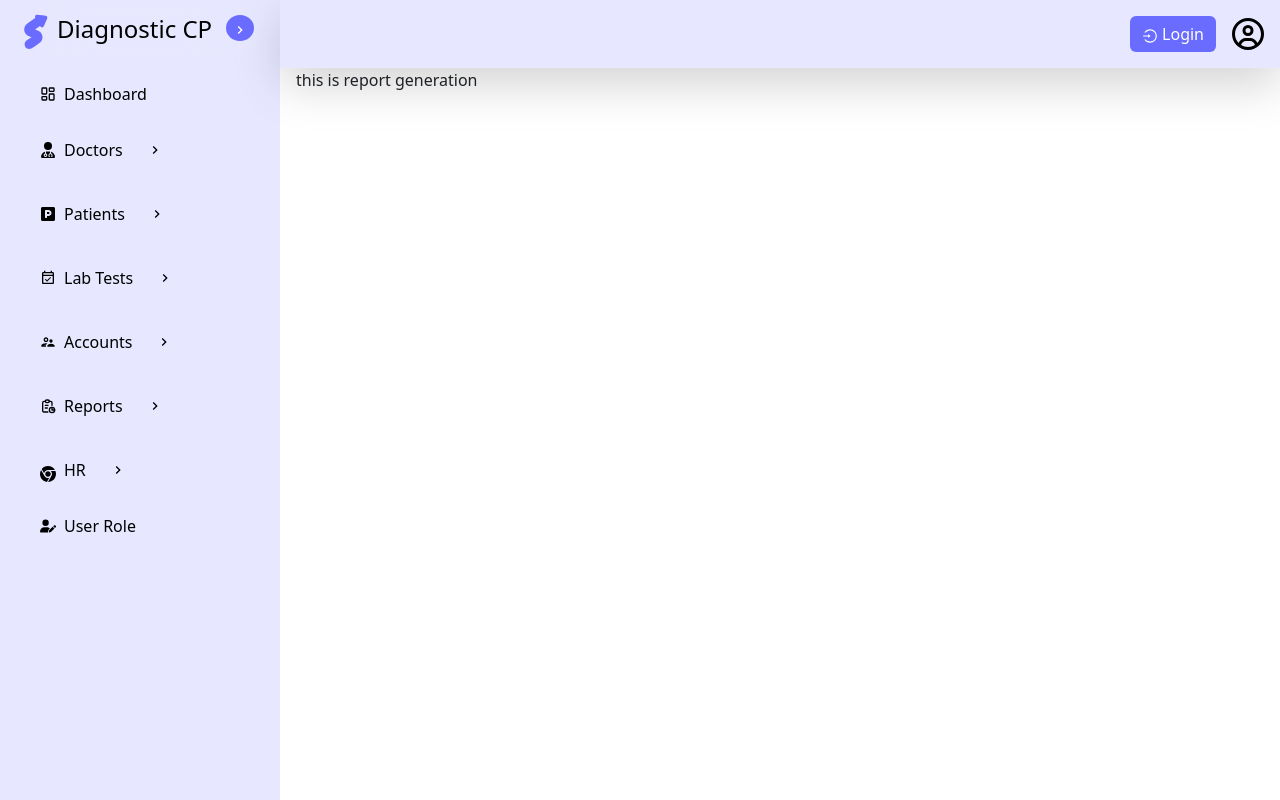
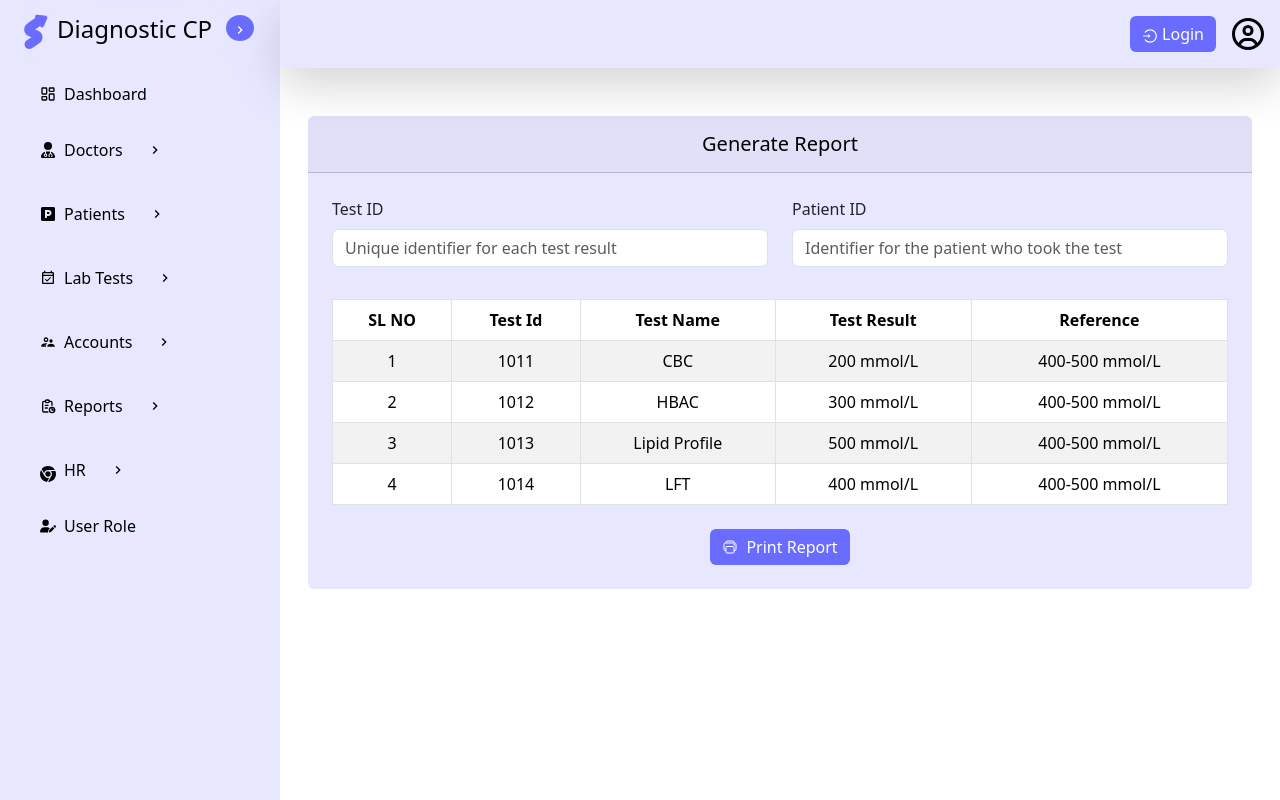
Before and after one commit to majbaulhoque/Hospital-Management-Systemstem, a React (Vite) app: page /lab-test/report-generation in a window 1280 px wide. Built offline with nearby package versions, Linux system fonts and the light colour scheme.

Commit message:
added generate report

```diff
--- /dev/null
+++ b/src/Component/LabTest/ReportGeneration/Report.jsx
@@ -0,0 +1,111 @@
+import { Button, Card, Col, Form, Row, Table } from "react-bootstrap";
+import FormInput from "../../From/FormInput";
+import { useForm } from "react-hook-form";
+import { IoPrintOutline } from "react-icons/io5";
+
+const Report = () => {
+  const { handleSubmit, control } = useForm();
+  // const [testData , setTestData] = useState([])
+
+  const onSubmit = (data) => {
+    console.log("Form data:", data);
+    // Handle form submission (e.g., API call)
+  };
+
+  const testData = [
+    { id: 1, code: "1011", name: "CBC", result: 200 },
+    { id: 2, code: "1012", name: "HBAC", result: 300 },
+    { id: 3, code: "1013", name: "Lipid Profile", result: 500 },
+    { id: 4, code: "1014", name: "LFT", result: 400 },
+    // Add more test data as needed
+  ];
+
+  return (
+    <div className="container mt-5 mb-5">
+      <Card className=" shadow-md custom-bg-main-light border-0 rounded">
+        <Card.Header
+          as="h5"
+          className=" text-black text-center py-3 rounded-top"
+        >
+         Generate Report
+        </Card.Header>
+        <Card.Body className="p-4">
+          {/* <h4 className="col-lg-3 col-9 mx-auto text-center py-2 rounded-2 mb-5 bg-secondary bg-opacity-25">
+              Result Input Details
+            </h4> */}
+          <Form onSubmit={handleSubmit(onSubmit)}>
+            <Row>
+              <Col md={6}>
+                <FormInput
+                  name="TestId"
+                  control={control}
+                  label="Test ID"
+                  placeholder="Unique identifier for each test result"
+                  rules={{ required: "Result ID is required" }}
+                />
+              </Col>
+              <Col md={6}>
+                <FormInput
+                  name="patientId"
+                  control={control}
+                  label="Patient ID"
+                  placeholder="Identifier for the patient who took the test"
+                  rules={{ required: "Patient ID is required" }}
+                />
+              </Col>
+            </Row>
+            <div className="table-responsive ">
+              <Table
+                striped
+                responsive
+                bordered
+                hover
+                className="text-center mt-3 mb-4  shadow-md Custom-bg-main-light"
+              >
+                <thead className="thead-dark">
+                  <tr>
+                    <th>SL NO</th>
+                    <th>Test Id</th>
+                    <th>Test Name</th>
+                    <th>Test Result</th>
+                    <th>Reference</th>
+                  </tr>
+                </thead>
+                <tbody>
+                  {testData?.map((test, index) => (
+                    <tr key={test.id}>
+                      <td>{index + 1}</td>
+                      <td>{test.code}</td>
+                      <td>{test.name}</td>
+                      <td>
+                      {test.result} mmol/L
+                    </td>
+                    <td>
+                      400-500  mmol/L
+                      </td>
+                    </tr>
+                  ))}
+                </tbody>
+              </Table>
+            </div>
+            <div className="text-center w-100">
+              <Button
+                className="custom-bg-main border-0 d-flex align-items-center  mx-auto  gap-2 justify-content-center"
+                variant="primary"
+                type="submit"
+                size="md"
+              >
+                <IoPrintOutline />
+                Print Report
+              </Button>
+            </div>
+          </Form>
+
+          {/* test result */}
+        </Card.Body>
+      </Card>
+    </div>
+  );
+};
+
+export default Report;
--- a/src/Component/LabTest/TestManagement/AddNewTest/TestForm.jsx
+++ b/src/Component/LabTest/TestManagement/AddNewTest/TestForm.jsx
@@ -25,7 +25,7 @@ const TestForm = () => {
         >
           Create New Test
         </Card.Header>
-        <Card.Body className="p-5">
+        <Card.Body className="p-lg-5 p-3">
           <Form onSubmit={handleSubmit(onSubmit)}>
             <Row className="mb-3">
               <Col md={4}>
@@ -195,7 +195,7 @@ const TestForm = () => {
                 className="custom-bg-main border-0 d-flex align-items-center mx-auto gap-2 justify-content-center"
                 variant="primary"
                 type="submit"
-                size="lg"
+                size="md"
               >
                 <FiSave />
                 Save
--- a/src/Component/LabTest/TestManagement/EditTestDetails/EditTestForm.jsx
+++ b/src/Component/LabTest/TestManagement/EditTestDetails/EditTestForm.jsx
@@ -24,7 +24,7 @@ const EditTestForm = () => {
         >
           Edit Test
         </Card.Header>
-        <Card.Body className="p-5">
+        <Card.Body className="p-lg-5 p-3">
           <Form onSubmit={handleSubmit(onSubmit)}>
             <Row className="mb-3">
               <Col md={4}>
--- a/src/Component/LabTest/TestManagement/ViewAllTest/TestTable.jsx
+++ b/src/Component/LabTest/TestManagement/ViewAllTest/TestTable.jsx
@@ -122,15 +122,15 @@ const TestTable = () => {
       </InputGroup>
 
       {/* table */}
-      <div style={{ overflowX: 'auto', width: '100%' }}>
+      <div className="table-responsive">
   <Table striped bordered hover className="text-center striped-table shadow-md">
     <thead className="thead-dark">
       <tr>
-              <th style={{ minWidth: '80px' }}>SL NO</th>
-              <th style={{ minWidth: '150px' }}>Test Code</th>
-              <th style={{ minWidth: '200px' }}>Test Name</th>
-              <th style={{ minWidth: '100px' }}>Price</th>
-              <th style={{ minWidth: '250px' }}>Action</th>
+        <th>SL NO</th>
+        <th>Test Code</th>
+        <th>Test Name</th>
+        <th>Price</th>
+        <th>Action</th>
       </tr>
     </thead>
     <tbody>
@@ -140,21 +140,21 @@ const TestTable = () => {
           <td>{test.code}</td>
           <td>{test.name}</td>
           <td>{test.price}</td>
-                <td className="d-flex gap-3 justify-content-center">
+          <td className="d-flex gap-2 justify-content-center flex-column flex-md-row">
             <Button
               onClick={() => navigate('/lab-test/view-test-details/' + test.id)}
               variant="primary"
               size="sm"
-                    className="mr-2 d-flex custom-bg-main border-0 align-items-center gap-2"
+              className="d-flex align-items-center gap-1"
             >
               <GrView />
-                    View Details
+              View
             </Button>
             <Button
               onClick={() => navigate(`/lab-test/edit-test-details/${index}`)}
               variant="warning"
               size="sm"
-                    className="mr-2 d-flex custom-bg-main border-0 text-white align-items-center gap-2"
+              className="d-flex align-items-center gap-1"
             >
               <AiOutlineEdit />
               Edit
@@ -163,7 +163,7 @@ const TestTable = () => {
               variant="danger"
               onClick={() => setModalShow(true)}
               size="sm"
-                    className="mr-2 d-flex align-items-center gap-2"
+              className="d-flex align-items-center gap-1"
             >
               <RiDeleteBin6Line />
               Delete
@@ -176,6 +176,8 @@ const TestTable = () => {
 </div>
 
 
+
+
       {/* delete modal */}
       <DeleteModal show={modalShow} onHide={() => setModalShow(false)} />
     </>
--- a/src/Component/LabTest/TestResultInput/ResultInputForm.jsx
+++ b/src/Component/LabTest/TestResultInput/ResultInputForm.jsx
@@ -24,7 +24,7 @@ const ResultInputForm = () => {
   ];
 
   return (
-    <div className="container-lg mt-5 mb-5">
+    <div className="container mt-5 mb-5">
       <Card className=" shadow-md custom-bg-main-light border-0 rounded">
         <Card.Header
           as="h5"
@@ -99,13 +99,13 @@ const ResultInputForm = () => {
 
           {/* test result */}
 
-
-      <div className="">
+          <div className="table-responsive ">
             <Table
               striped
+              responsive
               bordered
               hover
-            className="text-center table-striped  mt-3 mb-4 shadow-md Custom-bg-main-light"
+              className="text-center mt-3 mb-4  shadow-md Custom-bg-main-light"
             >
               <thead className="thead-dark">
                 <tr>
@@ -126,14 +126,14 @@ const ResultInputForm = () => {
                         <Form.Control
                           defaultValue={test.result}
                           type="text"
-                      className="text-center bg-transparent border-0"
+                          className="text-center  bg-transparent border-0"
                         />
                       </td>
                       <td className="col-3">
                         <Form.Control
                           defaultValue={"300-400 ml"}
                           type="text"
-                      className="text-center bg-transparent border-0"
+                          className="text-center  bg-transparent border-0"
                         />
                       </td>
                   </tr>
@@ -142,12 +142,11 @@ const ResultInputForm = () => {
             </Table>
           </div>
 
-
-
           <Form onSubmit={handleSubmit(onSubmit)}>
             <Row>
               <Col md={6}>
                 <FormInput
+
                   name="remarks"
                   control={control}
                   label="Remarks"
@@ -184,6 +183,7 @@ const ResultInputForm = () => {
               </Col>
               <Col md={4}>
                 <FormInput
+
                   name="authorizedBy"
                   control={control}
                   label="Authorized By"
@@ -207,7 +207,7 @@ const ResultInputForm = () => {
                 className="custom-bg-main border-0 d-flex align-items-center  mx-auto  gap-2 justify-content-center"
                 variant="primary"
                 type="submit"
-                size="lg"
+                size="md"
               >
                 <FiSave />
                 Save
--- a/src/Pages/LabTest/ReportGeneration.jsx
+++ b/src/Pages/LabTest/ReportGeneration.jsx
@@ -1,10 +1,11 @@
+import Report from "../../Component/LabTest/ReportGeneration/Report";
 
 const ReportGeneration = () => {
-    return (
-        <div>
-         this is report generation
-        </div>
-    );
+  return (
+    <div>
+      <Report />
+    </div>
+  );
 };
 
 export default ReportGeneration;
```
Lines whose indentation alone changed are shown as unchanged.
